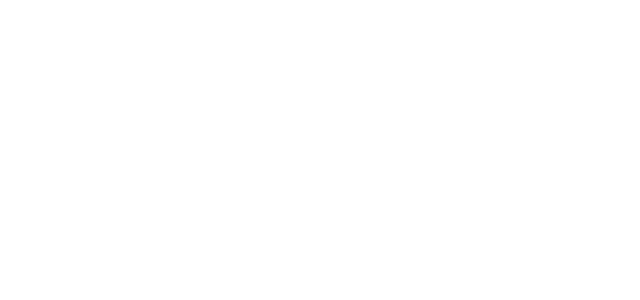
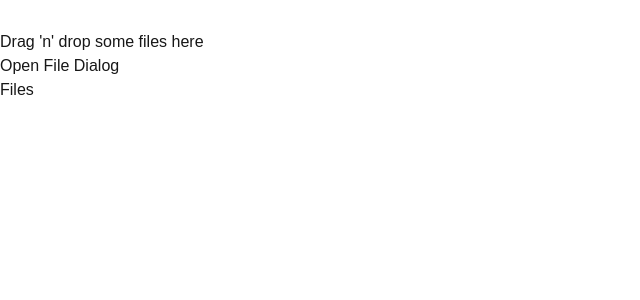
Before and after one commit to briansai/timesheets, a Next.js app: page / in a window 1280 px wide. Shown: the top 300 px of the page, without its empty margins (0-640 px from the left). Built offline with nearby package versions, Linux system fonts and the light colour scheme.

Commit message:
Initialized NextJS app

```diff
--- a/package.json
+++ b/package.json
@@ -9,9 +9,10 @@
     "lint": "next lint"
   },
   "dependencies": {
+    "next": "15.0.2",
     "react": "19.0.0-rc-02c0e824-20241028",
     "react-dom": "19.0.0-rc-02c0e824-20241028",
-    "next": "15.0.2"
+    "react-dropzone": "^14.3.1"
   },
   "devDependencies": {
     "postcss": "^8",
--- a/src/app/page.js
+++ b/src/app/page.js
@@ -1,9 +1,10 @@
-import Image from "next/image";
+import DropZone from "@/components/DropZone";
 
 export default function Home() {
   return (
     <div className="grid grid-rows-[20px_1fr_20px] items-center justify-items-center min-h-screen p-8 pb-20 gap-16 sm:p-20 font-[family-name:var(--font-geist-sans)]">
       <main className="flex flex-col gap-8 row-start-2 items-center sm:items-start">
+        <DropZone />
       </main>
     </div>
   );
--- /dev/null
+++ b/src/components/DropZone.js
@@ -0,0 +1,66 @@
+'use client'
+
+import React, {useRef} from 'react'
+import {useDropzone} from 'react-dropzone'
+
+function DropZone(props) {
+  const {required, name} = props;
+
+  const hiddenInputRef = useRef(null);
+
+  const {getRootProps, getInputProps, open, acceptedFiles} = useDropzone({
+    onDrop: (incomingFiles) => {
+      if (hiddenInputRef.current) {
+        // Note the specific way we need to munge the file into the hidden input
+        // https://stackoverflow.com/a/68182158/1068446
+        const dataTransfer = new DataTransfer();
+        incomingFiles.forEach((v) => {
+          dataTransfer.items.add(v);
+        });
+        hiddenInputRef.current.files = dataTransfer.files;
+      }
+    }
+  });
+
+  const files = acceptedFiles.map(file => (
+    <li key={file.path}>
+      {file.path} - {file.size} bytes
+    </li>
+  ));
+
+  return (
+    <div className="container">
+      <div {...getRootProps({className: 'dropzone'})}>
+        {/*
+          Add a hidden file input
+          Best to use opacity 0, so that the required validation message will appear on form submission
+        */}
+        <input type ="file" name={name} required={required} style ={{opacity: 0}} ref={hiddenInputRef}/>
+        <input {...getInputProps()} />
+        <p>Drag 'n' drop some files here</p>
+        <button type="button" onClick={open}>
+          Open File Dialog
+        </button>
+      </div>
+      <aside>
+        <h4>Files</h4>
+        <ul>{files}</ul>
+      </aside>
+    </div>
+  );
+}
+
+
+<form onSubmit={(e) => {
+  e.preventDefault();
+
+  // Now get the form data as you regularly would
+  const formData = new FormData(e.currentTarget);
+  const file =  formData.get("my-file");
+  alert(file.name);
+}}>
+  <DropZone name ="my-file" required/>
+  <button type="submit">Submit</button>
+</form>
+
+export default DropZone
```
Also changed, not shown: 1 other file (tests, documents, lock files or other folders).
